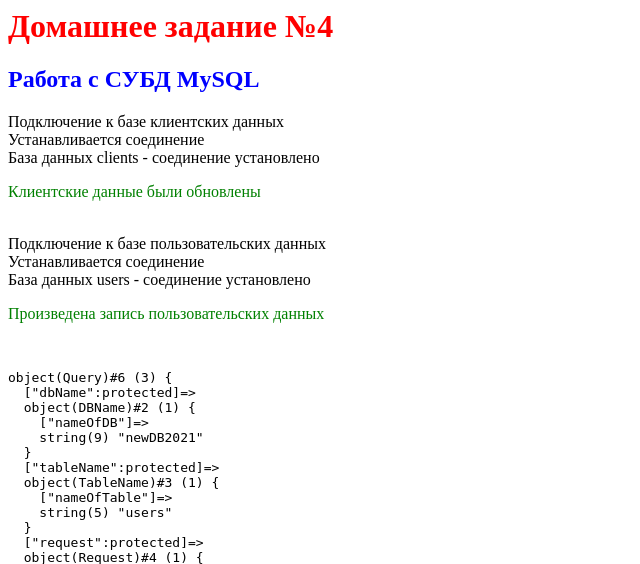
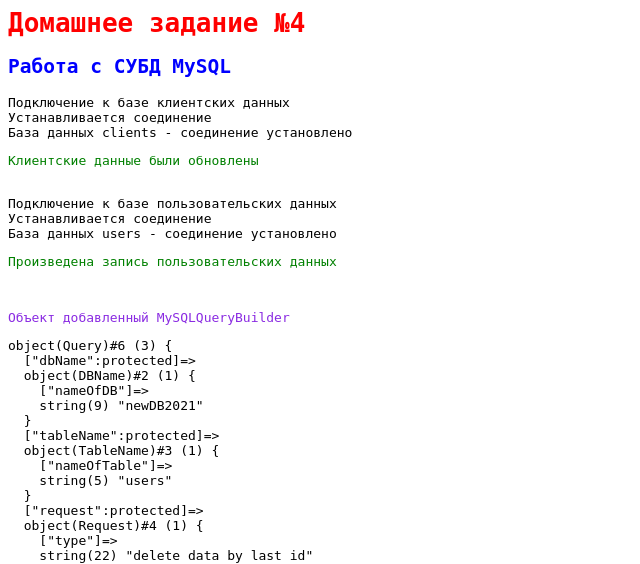
Before and after one commit to Konstantin108/PHP_PATTERNS, a PHP site: page / in a window 1280 px wide. Shown: the top 564 px of the page, without its empty margins (0-640 px from the left). Run offline with PHP 8.4, Linux system fonts and the light colour scheme.

```diff
--- a/index.php
+++ b/index.php
@@ -17,6 +17,8 @@ require 'MySQLFactory/MySQLQueryBuilder/Pieces/TableName.php';
 require 'MySQLFactory/MySQLQueryBuilder/Query.php';
 require 'MySQLFactory/MySQLQueryBuilder/QueryBuilder.php';
 
+echo '<pre>';
+
 echo '<h1 style="color: red">Домашнее задание №4</h1>';
 echo '<h2 style="color: blue">Работа с СУБД MySQL</h2>';
 
@@ -28,6 +30,8 @@ function MySQLConnect(DBMySQLConnection $DBMySQLConnection)
 MySQLConnect(new DBClientsConnection());
 MySQLConnect(new DBUsersConnection());
 
+echo '<p style="color: blueviolet">Объект добавленный MySQLQueryBuilder</p>';
+
 function MySQLNewQueryBuild(DBName $dbName, TableName $tableName, Request $request)
 {
     $queryBuilder = new QueryBuilder();
@@ -37,7 +41,6 @@ function MySQLNewQueryBuild(DBName $dbName, TableName $tableName, Request $reque
 
     $query = $queryBuilder->build();
 
-    echo '<pre>';
     var_dump($query);
 }
 
```
